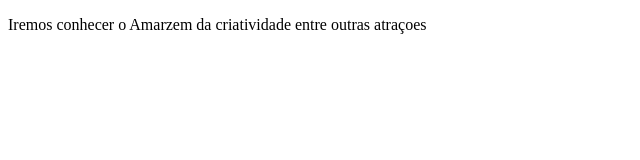
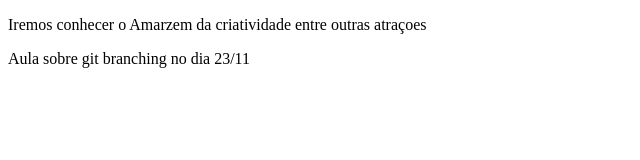
Before and after one commit to Darkiane22/commit-messages, a plain HTML site: page index.html in a window 1280 px wide. Shown: the whole page, without its empty margins (0-640 px from the left). Drawn offline with Linux system fonts and the light colour scheme.

Commit message:
Adiciona aula de gcm #2

```diff
--- a/index.html
+++ b/index.html
@@ -11,5 +11,13 @@
         <title>Viagem  para Caruaru - PE</title>
         <p>Iremos conhecer o Amarzem da criatividade entre outras atraçoes</p>
     </article>
+    <article>
+        <title>
+            Preparaçao de git branching
+        </title>
+        <p>
+            Aula sobre git branching no dia 23/11
+        </p>
+    </article>
 </body>
 </html>
```
Also changed, not shown: 1 other file.
